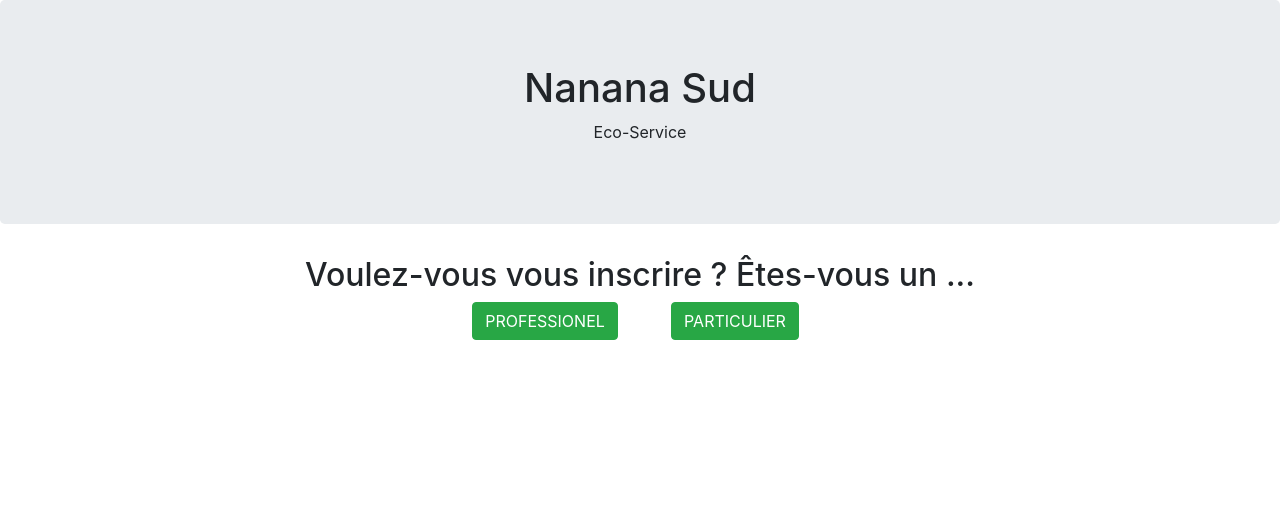
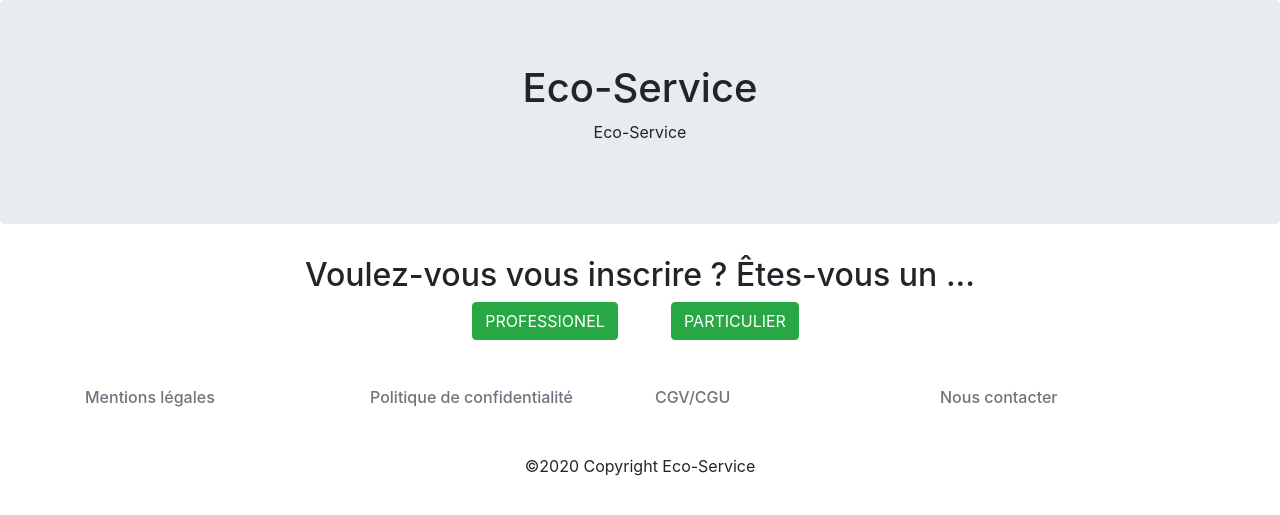
Before and after one commit to Orenco1998/nananaSud, a Symfony app: template templates/pages/home.html.twig in a window 1280 px wide. Shown: the part 56-571 px from the top of the page. Run offline with Twig, Linux system fonts and the light colour scheme; the template is opened without the code that fills it, so the values that code supplies are empty; some libraries are stand-ins or nearby versions.

Commit message:
page presentation

```diff
--- a/public/css/home.css
+++ b/public/css/home.css
@@ -0,0 +1,21 @@
+.blocTitre{
+    text-align: center;
+}
+
+.titre{
+    font-size:40px;
+    text-transform: uppercase;
+    font-family:'Times New Roman';
+    border-bottom:1px solid black;
+}
+
+.sousTitre{
+    font-size:15px;
+    padding-top:5px;
+}
+
+.footer-links{
+    text-align: center;
+    margin-bottom: 30px;
+    margin-top: -10px;
+}
--- a/templates/base.html.twig
+++ b/templates/base.html.twig
@@ -110,5 +110,6 @@
 {% block javascripts %}{% endblock %}
 
 
+
 </body>
 </html>
--- a/templates/pages/home.html.twig
+++ b/templates/pages/home.html.twig
@@ -1,12 +1,15 @@
 {% extends 'base.html.twig' %}
 
+{% block stylesheets %}
+    <link href="{{asset('css/home.css')}}" type="text/css" rel="stylesheet" />
+{% endblock %}
 
 
-{% block title 'Nanana Sud' %}
+{% block title 'Eco-Service' %}
 
 {% block body %}
     <div class="jumbotron text-center">
-        <h1>Nanana Sud</h1>
+        <h1>Eco-Service</h1>
         <p>
              Eco-Service
         </p>
@@ -14,9 +17,31 @@
 
 
     {% if app.user %}
+    <div class="container text-center">
 
+        <h4>Une entreprise qui lutte pour préserver notre planète de demain. </br></br>
+        Plus de 20 ans d’expérience dans le milieu du recyclage (appareils électriques </br>et électroniques usagés,
+        outils industriels, déchets organiques…).</h4>
 
+        <img src="{{ 'images/products/Recyclage2.png'}}" style="width: 25%; height: auto">
 
+        <h4>Et maintenant dans la vente de produits écoresponsables jusqu’à zéro déchet.</h4>
+        </br>
+
+        <h4>Vous êtes un particulier, et vous cherchez des produits écoresponsables ?</h4></br>
+        <h4>Ou alors vous êtes une société, et cherchez des services tels que le recyclage, </br>
+        les enlèvements de déchets, de matériels… ?</h4></br>
+
+        <h4>Vous êtes au bon endroit. Eco-Service peut vous aider, vous facilitez la vie </br>
+        grâce à ces nombreux services et vous aidez à lutter avec nous pour sauver notre planète.</h4>
+        <br/><br/>
+
+        <div class="blocTitre">
+            <div class="titre">nos services</div>
+            <div class="sousTitre">NOS SOLUTIONS POUR DU RECYCLAGE ECOLOGIQUE</div>
+        </div>
+        </br>
+    </div>
 
         {% else %}
 
@@ -45,5 +70,27 @@
     {% endif %}
 
 
+<footer class="container py-5">
+  <div class="row">
+
+    <div class="col-6 col-md">
+      <h6><a class="text-muted" href="#">Mentions légales</a></h6>
+    </div>
+    <div class="col-6 col-md">
+      <h6><a class="text-muted" href="#">Politique de confidentialité</a></h6>
+    </div>
+    <div class="col-6 col-md">
+      <h6><a class="text-muted" href="#">CGV/CGU</a></br></h6>
+    </div>
+    <div class="col-6 col-md">
+      <h6><a class="text-muted" href="#">Nous contacter</a></h6>
+    </div>
+
+  </div>
+</footer>
+
+<div class="footer-links">
+&copy;2020 Copyright Eco-Service
+</div>
 
 {% endblock %}
```
Also changed, not shown: public/images/products/RecyclageProduit.png (added), 2 other files.
